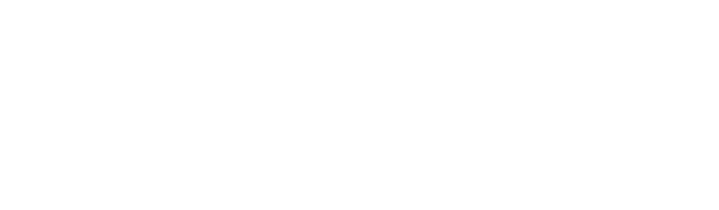
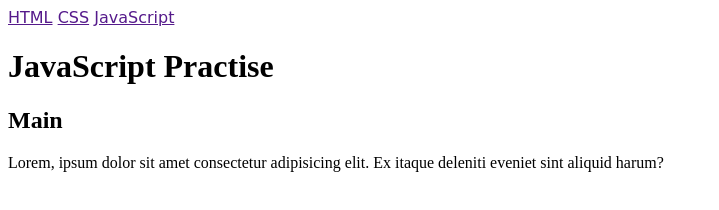
Before and after one commit to TigerTimbo/Practise, a plain HTML site: page index.html in a window 1280 px wide. Shown: the whole page, without its empty margins (0-719 px from the left). Drawn offline with Linux system fonts and the light colour scheme.

Commit message:
20180905

```diff
--- a/css/style.css
+++ b/css/style.css
@@ -0,0 +1,10 @@
+#menu-bar {
+    font-family: cursive;
+    display: inline;
+}
+
+#menu-bar li {
+    display: inline;
+
+
+}
--- a/index.html
+++ b/index.html
@@ -4,9 +4,32 @@
     <meta charset="UTF-8">
     <meta name="viewport" content="width=device-width, initial-scale=1.0">
     <meta http-equiv="X-UA-Compatible" content="ie=edge">
+    <link rel="stylesheet" href="css/style.css">
+
     <title>Practise</title>
 </head>
 <body>
+    <div id="Content">
 
+        <div id="header">
+            <nav id="menu-bar">
+                <li>
+                    <a href="">HTML</a>
+                </li>
+                <li>
+                    <a href="">CSS</a>
+                </li>
+                <li>
+                    <a href="">JavaScript</a>
+                </li>
+            </nav>
+            <h1 id="heading">JavaScript Practise</h1>
+        </div>
+
+        <div id="section-a">
+            <h2 placeholder="Main">Main</h2>
+            <p placeholder="This is where the main text will appear">Lorem, ipsum dolor sit amet consectetur adipisicing elit. Ex itaque deleniti eveniet sint aliquid harum?</p>
+        </div>
+    </div>
 </body>
 </html>
```
